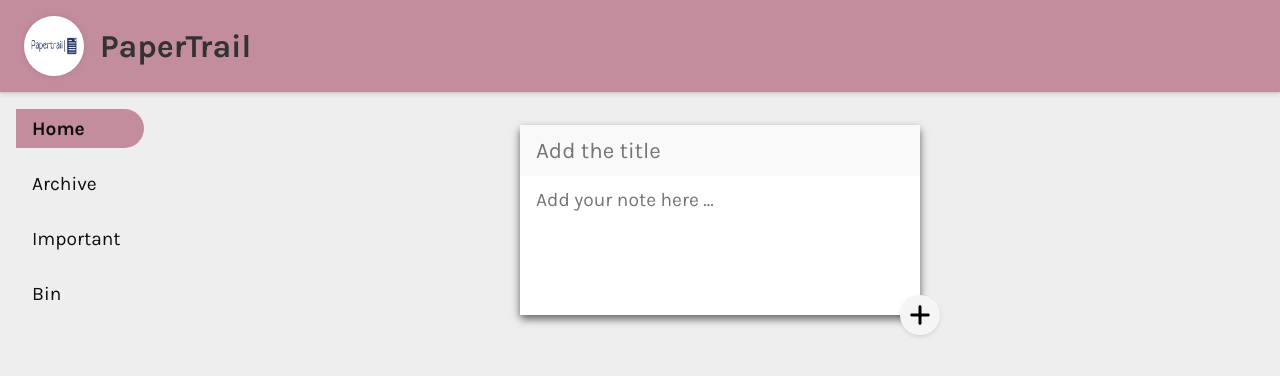
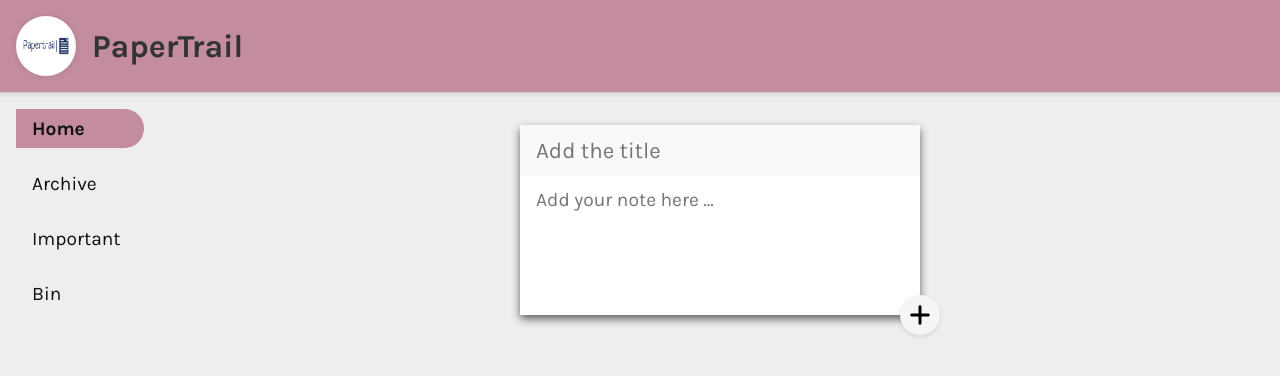
Before and after one commit to hritikRajput/notes-app, a React (Vite) app: page / in a window 1280 px wide. Shown: the top 376 px of the page. Built offline with nearby package versions, Linux system fonts and the light colour scheme.

Commit message:
Modify padding in Header

```diff
--- a/src/components/Header/Header.css
+++ b/src/components/Header/Header.css
@@ -1,7 +1,7 @@
 .header{
     display: flex;
     align-items: center;
-    padding: 16px 24px;
+    padding: 16px;
     border-bottom: 1px solid #ccc;
     box-shadow: 0 2px 4px rgba(0, 0, 0, 0.1);
     background: #c38d9e;
```
